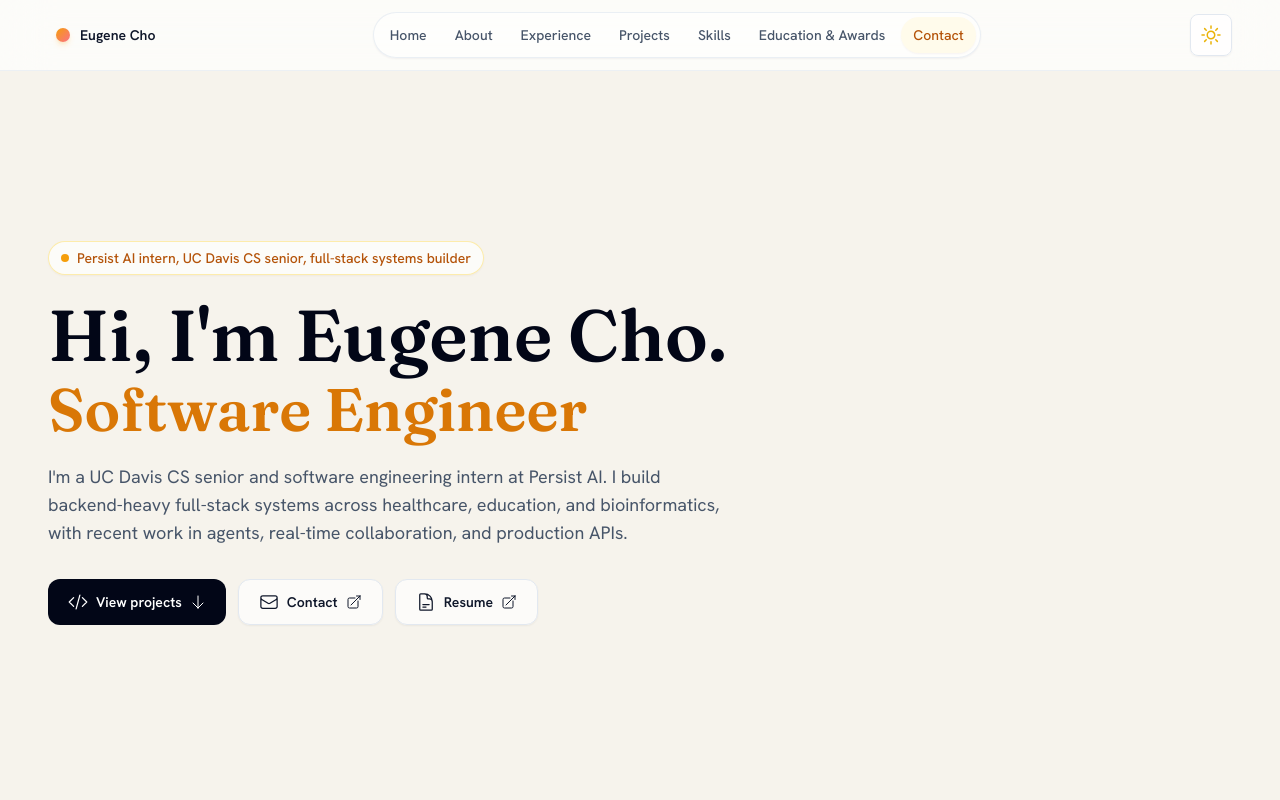
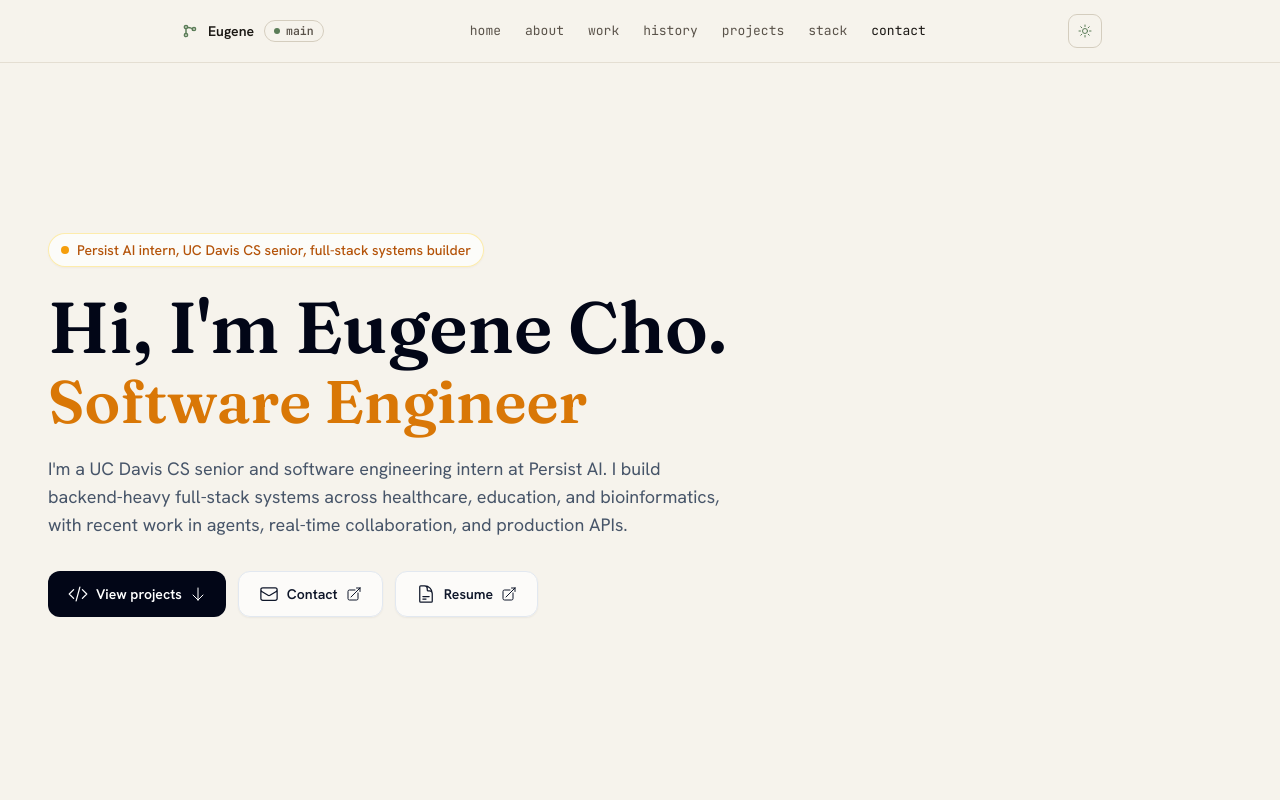
Before and after one commit to echo108471/eugene-portfolio, a React (Vite) app: page / in a window 1280 px wide. Shown: the top 800 px of the page. Built offline with nearby package versions, Linux system fonts and the light colour scheme.

Commit message:
feat(nav): branch-aware header with persisted theme
Sticky blurred nav carrying the branch-glyph brand and a `main` branch
pill, mono lowercase links with active-section tracking, and a new
`history` entry. Theme toggle persists to localStorage with a no-flash
inline boot script.

```diff
--- a/src/app/components/dark-mode-toggle.tsx
+++ b/src/app/components/dark-mode-toggle.tsx
@@ -2,36 +2,26 @@
 import React from "react";
 import { SunIcon, MoonIcon } from "@heroicons/react/24/outline";
 
-function withTransitionsDisabled(fn: () => void) {
-  document.documentElement.classList.add("disable-transitions");
-  fn();
-  window.setTimeout(() => {
-    document.documentElement.classList.remove("disable-transitions");
-  }, 0);
-}
-
 const DarkModeToggle: React.FC = () => {
   const toggleDarkMode = () => {
     const nextIsDark = !document.documentElement.classList.contains("dark");
-    withTransitionsDisabled(() => {
-      localStorage.setItem("theme", nextIsDark ? "dark" : "light");
-      document.documentElement.classList.toggle("dark", nextIsDark);
-    });
+    localStorage.setItem("theme", nextIsDark ? "dark" : "light");
+    document.documentElement.classList.toggle("dark", nextIsDark);
   };
 
   return (
     <button
       type="button"
       onClick={toggleDarkMode}
-      className="relative rounded-lg border border-slate-200 bg-white/70 p-2 text-slate-800 shadow-sm transition-all duration-300 hover:scale-[1.02] hover:border-amber-200 hover:text-amber-700 active:scale-[0.98] dark:border-white/10 dark:bg-white/5 dark:text-white dark:hover:border-amber-400/40 dark:hover:text-amber-200"
+      className="icon-button relative"
       aria-label="Toggle dark mode"
     >
-      <div className="relative w-6 h-6">
+      <div className="relative h-4 w-4">
         <SunIcon
-          className="absolute inset-0 h-6 w-6 text-yellow-500 transform transition-all duration-500 rotate-0 scale-100 opacity-100 dark:rotate-180 dark:scale-0 dark:opacity-0"
+          className="absolute inset-0 h-4 w-4 text-[var(--add)] transform transition-all duration-500 rotate-0 scale-100 opacity-100 dark:rotate-180 dark:scale-0 dark:opacity-0"
         />
         <MoonIcon
-          className="absolute inset-0 h-6 w-6 text-blue-400 transform transition-all duration-500 -rotate-180 scale-0 opacity-0 dark:rotate-0 dark:scale-100 dark:opacity-100"
+          className="absolute inset-0 h-4 w-4 text-[var(--add)] transform transition-all duration-500 -rotate-180 scale-0 opacity-0 dark:rotate-0 dark:scale-100 dark:opacity-100"
         />
       </div>
     </button>
--- a/src/app/components/header.tsx
+++ b/src/app/components/header.tsx
@@ -4,7 +4,6 @@ import React from "react";
 import { Dialog, DialogPanel, Transition, TransitionChild } from "@headlessui/react";
 import { Fragment } from "react";
 import { Bars3Icon, XMarkIcon } from "@heroicons/react/24/outline";
-import { motion } from "framer-motion";
 import DarkModeToggle from "./dark-mode-toggle";
 import "../globals.css";
 
@@ -14,30 +13,27 @@ interface NavItem {
 }
 
 const navItems: NavItem[] = [
-  { name: "Home", href: "home" },
-  { name: "About", href: "about" },
-  { name: "Experience", href: "experience" },
-  { name: "Projects", href: "projects" },
-  { name: "Skills", href: "skills" },
-  { name: "Education & Awards", href: "education" },
-  { name: "Contact", href: "contact" },
+  { name: "home", href: "home" },
+  { name: "about", href: "about" },
+  { name: "work", href: "experience" },
+  { name: "history", href: "history" },
+  { name: "projects", href: "projects" },
+  { name: "stack", href: "skills" },
+  { name: "contact", href: "contact" },
 ];
 
 const Header: React.FC = () => {
   const [mobileMenuOpen, setMobileMenuOpen] = useState(false);
   const [activeSection, setActiveSection] = useState("home");
-  const [isScrolled, setIsScrolled] = useState(false);
 
   useEffect(() => {
     const handleScrollEvent = () => {
-      setIsScrolled(window.scrollY > 8);
-
       const sections = navItems
         .map((item) => document.getElementById(item.href))
         .filter((section): section is HTMLElement => Boolean(section));
 
       let currentActive = "home";
-      const scrollPosition = window.scrollY + 120; // Offset for header + padding
+      const scrollPosition = window.scrollY + 120;
 
       sections.forEach((section) => {
         if (section.offsetTop <= scrollPosition) {
@@ -45,7 +41,6 @@ const Header: React.FC = () => {
         }
       });
 
-      // Highlight the last section if scrolled to the absolute bottom
       if (window.innerHeight + window.scrollY >= document.documentElement.scrollHeight - 10) {
         currentActive = navItems[navItems.length - 1].href;
       }
@@ -82,53 +77,57 @@ const Header: React.FC = () => {
 
   return (
     <header
-      className={`sticky top-0 z-50 border-b backdrop-blur-xl transition-all duration-300 ${
-        isScrolled
-          ? "border-slate-200/80 bg-white/80 shadow-sm shadow-slate-900/5 dark:border-white/10 dark:bg-slate-950/80 dark:shadow-black/25"
-          : "border-slate-200/60 bg-white/70 dark:border-white/10 dark:bg-slate-950/60"
-      }`}
+      className="sticky top-0 z-50 border-b border-[var(--line)] backdrop-blur-xl"
+      style={{ background: "color-mix(in srgb, var(--paper) 88%, transparent)" }}
     >
       <nav
         aria-label="Global"
-        className="mx-auto flex max-w-7xl items-center gap-4 px-6 py-3 sm:px-8 lg:px-12"
+        className="site-container flex h-[62px] items-center justify-between gap-4"
       >
         <button
           type="button"
           onClick={() => handleScroll("home")}
-          className="group flex min-w-0 items-center gap-2.5 rounded-full px-2 py-1.5 text-left text-sm font-semibold text-slate-900 transition-colors hover:text-amber-700 dark:text-white dark:hover:text-amber-200"
+          className="group flex min-w-0 items-center gap-2.5 rounded-md px-1 py-1.5 text-left text-sm font-semibold text-[var(--ink)] transition-colors hover:text-[var(--add)]"
           aria-label="Scroll to home"
         >
-          <span className="h-3.5 w-3.5 rounded-full bg-gradient-to-br from-amber-500 to-rose-400 shadow-md shadow-amber-500/20 transition-transform duration-200 group-hover:scale-125" />
-          <span className="hidden xs:inline sm:inline">Eugene Cho</span>
+          <svg
+            className="h-4 w-4 text-[var(--add)]"
+            viewBox="0 0 24 24"
+            fill="none"
+            stroke="currentColor"
+            strokeWidth="2.2"
+            strokeLinecap="round"
+            aria-hidden="true"
+          >
+            <circle cx="6" cy="6" r="2.4" />
+            <circle cx="6" cy="18" r="2.4" />
+            <circle cx="18" cy="9" r="2.4" />
+            <path d="M6 8.4v7.2M8.2 6.6c6 0 7.6 1 7.6 4.4" />
+          </svg>
+          <span className="hidden xs:inline sm:inline">Eugene</span>
           <span className="xs:hidden">EC</span>
+          <span className="branch-pill hidden sm:inline-flex">
+            <span className="branch-dot" />
+            main
+          </span>
         </button>
 
-        <div className="hidden flex-1 items-center justify-center lg:flex">
-          <div className="flex items-center gap-1 rounded-full border border-slate-200/70 bg-white/50 p-1 shadow-sm shadow-slate-900/5 dark:border-white/10 dark:bg-white/5">
+        <div className="hidden items-center gap-6 lg:flex">
           {navItems.map((item) => (
             <button
               key={item.name}
               type="button"
               onClick={() => handleScroll(item.href)}
               aria-current={activeSection === item.href ? "page" : undefined}
-                className={`group relative rounded-full px-3 py-2 text-sm font-medium transition-colors duration-200 ${
+              className={`font-mono text-[13px] transition-colors duration-200 ${
                 activeSection === item.href
-                    ? "text-amber-700 dark:text-white"
-                    : "text-slate-600 hover:text-slate-950 dark:text-slate-300 dark:hover:text-white"
+                  ? "text-[var(--ink)]"
+                  : "text-[var(--ink-soft)] hover:text-[var(--ink)]"
               }`}
             >
-                {activeSection === item.href && (
-                  <motion.span
-                    layoutId="active-nav"
-                    className="absolute inset-0 rounded-full bg-amber-50 shadow-sm shadow-amber-900/5 dark:bg-amber-500/20"
-                    transition={{ type: "spring", stiffness: 420, damping: 34 }}
-                  />
-                )}
-                <span className="relative z-10">{item.name}</span>
-                <span className="absolute inset-x-3 bottom-1 h-px scale-x-0 bg-gradient-to-r from-amber-500 to-rose-400 transition-transform duration-200 group-hover:scale-x-100" />
+              {item.name}
             </button>
           ))}
-          </div>
         </div>
 
         <div className="flex-1 lg:hidden" />
@@ -139,22 +138,20 @@ const Header: React.FC = () => {
           <button
             type="button"
             onClick={() => setMobileMenuOpen(true)}
-            className="inline-flex items-center justify-center rounded-lg border border-slate-200 bg-white/70 p-2 text-slate-800 shadow-sm transition-all duration-300 hover:scale-[1.02] hover:border-amber-200 hover:text-amber-700 active:scale-[0.98] lg:hidden dark:border-white/10 dark:bg-white/5 dark:text-white dark:hover:border-amber-400/40 dark:hover:text-amber-200"
+            className="icon-button lg:hidden"
           >
             <span className="sr-only">Open main menu</span>
-            <Bars3Icon className="h-6 w-6" aria-hidden="true" />
+            <Bars3Icon className="h-5 w-5" aria-hidden="true" />
           </button>
         </div>
       </nav>
 
-      {/* Mobile Navigation */}
       <Transition show={mobileMenuOpen} as={Fragment}>
         <Dialog
           as="div"
           className="relative z-50 lg:hidden"
           onClose={setMobileMenuOpen}
         >
-          {/* Backdrop */}
           <TransitionChild
             as={Fragment}
             enter="ease-out duration-200"
@@ -164,7 +161,7 @@ const Header: React.FC = () => {
             leaveFrom="opacity-100"
             leaveTo="opacity-0"
           >
-            <div className="fixed inset-0 bg-slate-950/40 backdrop-blur-sm" aria-hidden="true" />
+            <div className="fixed inset-0 bg-black/35 backdrop-blur-sm" aria-hidden="true" />
           </TransitionChild>
 
           <TransitionChild
@@ -176,43 +173,43 @@ const Header: React.FC = () => {
             leaveFrom="translate-x-0 opacity-100"
             leaveTo="translate-x-full opacity-0"
           >
-            <DialogPanel className="fixed inset-y-0 right-0 w-full max-w-sm border-l border-slate-200 bg-white/95 shadow-2xl shadow-slate-950/20 backdrop-blur-xl dark:border-white/10 dark:bg-slate-950/95">
+            <DialogPanel className="fixed inset-y-0 right-0 w-full max-w-sm border-l border-[var(--line)] bg-[var(--paper)] shadow-[var(--shadow)] backdrop-blur-xl">
               <div className="flex h-full flex-col p-5">
                 <div className="mb-6 flex items-center justify-between">
                   <div>
-                    <p className="text-sm font-semibold text-slate-950 dark:text-white">
+                    <p className="text-sm font-semibold text-[var(--ink)]">
                       Eugene Cho
                     </p>
-                    <p className="mt-1 text-xs text-slate-500 dark:text-slate-400">
-                      Portfolio navigation
+                    <p className="meta-text mt-1">
+                      branch: main
                     </p>
                   </div>
                   <button
                     type="button"
                     onClick={() => setMobileMenuOpen(false)}
-                    className="rounded-lg border border-slate-200 p-2 text-slate-700 transition-all duration-200 hover:border-amber-200 hover:text-amber-700 active:scale-95 dark:border-white/10 dark:text-slate-200 dark:hover:border-amber-400/40 dark:hover:text-amber-200"
+                    className="icon-button"
                   >
                     <span className="sr-only">Close menu</span>
-                    <XMarkIcon className="h-6 w-6" aria-hidden="true" />
+                    <XMarkIcon className="h-5 w-5" aria-hidden="true" />
                   </button>
                 </div>
 
                 <nav className="flex-1">
                   <div className="space-y-1">
-                    {navItems.map((item, index) => (
+                    {navItems.map((item) => (
                       <button
                         key={item.name}
                         onClick={() => {
                           handleScroll(item.href);
                           setMobileMenuOpen(false);
                         }}
-                        style={{ animationDelay: `${index * 35}ms` }}
-                        className={`animate-fadeIn w-full rounded-xl px-3 py-3 text-left text-base font-medium opacity-0 transition-all duration-200 hover:translate-x-1 active:scale-[0.99] ${
+                        className={`w-full rounded-lg border border-transparent px-3 py-3 text-left font-mono text-sm font-medium transition-colors duration-200 ${
                           activeSection === item.href
-                            ? "bg-amber-50 text-amber-700 dark:bg-amber-500/20 dark:text-amber-200"
-                            : "text-slate-700 hover:bg-slate-100 dark:text-slate-200 dark:hover:bg-white/10"
+                            ? "border-[var(--add-edge)] bg-[var(--add-wash)] text-[var(--add)]"
+                            : "text-[var(--ink-soft)] hover:bg-[var(--add-wash)] hover:text-[var(--ink)]"
                         }`}
                       >
+                        <span className="mr-2 text-[var(--add)]">+</span>
                         {item.name}
                       </button>
                     ))}
```
Lines whose indentation alone changed are shown as unchanged.
